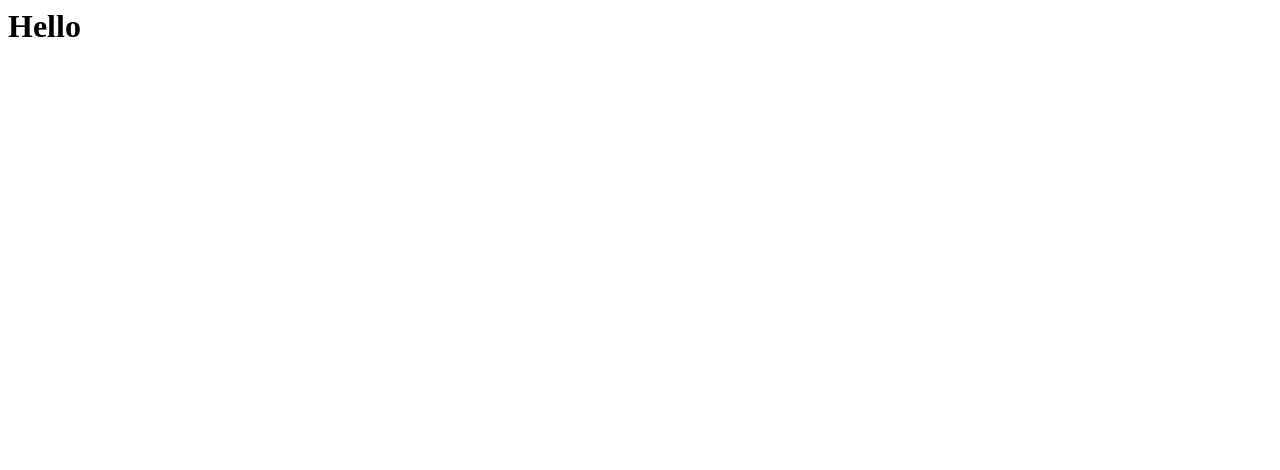
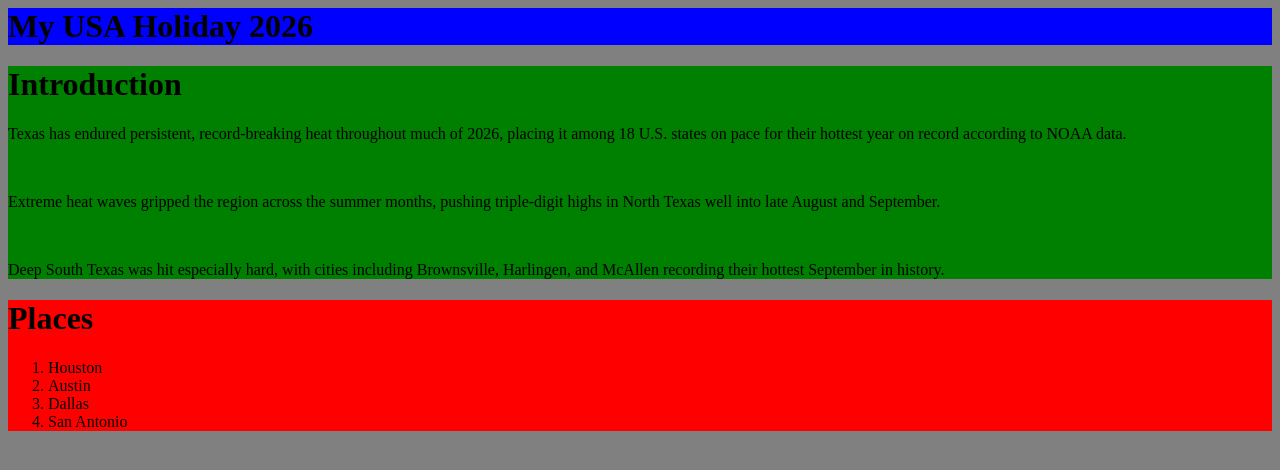
Before and after one commit to ZeusPatel/zeus, a plain HTML site: page index.html in a window 1280 px wide. Drawn offline with Linux system fonts and the light colour scheme.

Commit message:
Update index.html

```diff
--- a/index.html
+++ b/index.html
@@ -1,29 +1,72 @@
 <html>
-
-<body>
 
 <script language="JavaScript">
 
 
-function text0(x){
-x.style.color = "red";
-}
-
-function text2(x){
+function a(x){
 x.style.color = "black";
 }
 
+function b(x){
+x.style.color = "white";
+}
+
+function c(x){
+x.style.color = "white";
+}
+
+function d(x){
+x.style.color = "black";
+}
+
+function e(x){
+x.style.color = "white";
+}
+
+function f(x){
+x.style.color = "gray";
+}
 
 </script>
 
-</body>
+<body style="background-color:grey"">
 
+<div style="background-color:blue">
+<h1 onmouseover="c(this)" onmouseout="d(this)"> My USA Holiday 2026 </h1>
+</div>
 
+<div style="background-color:green">
+<h1 onmouseover="c(this)" onmouseout="d(this)"> Introduction </h1>
+<p onmouseover="c(this)" onmouseout="d(this)">
 
-<h1 onmouseover="text0(this)" onmouseout="text2(this)"> Hello </h1>
+Texas has endured persistent, record-breaking heat throughout much of 2026, placing it among 18 U.S. states on pace for their hottest year on record according to NOAA data.
+
+</p>
+<br>
+<p onmouseover="c(this)" onmouseout="d(this)">
+Extreme heat waves gripped the region across the summer months, pushing triple-digit highs in North Texas well into late August and September.
+</p>
+<br>
+<p onmouseover="c(this)" onmouseout="d(this)">
+Deep South Texas was hit especially hard, with cities including Brownsville, Harlingen, and McAllen recording their hottest September in history.
+
+</p>
+
+</div>
+
+<div style="background-color:red">
+<h1 onmouseover="a(this)" onmouseout="b(this)"> Places </h1>
+<ol>
+<li onmouseover="a(this)" onmouseout="b(this)"> Houston </li>
+<li onmouseover="a(this)" onmouseout="b(this)"> Austin </li>
+<li onmouseover="a(this)" onmouseout="b(this)"> Dallas </li>
+<li onmouseover="a(this)" onmouseout="b(this)"> San Antonio </li>
+</ol>
+</div>
 
 
 
 
+</body>
 
 </html>
```
